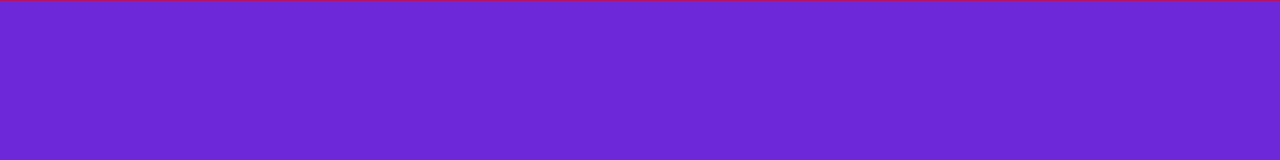
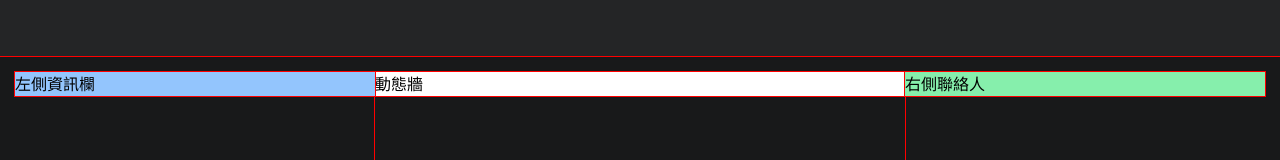
Before and after one commit to hungcurry/fb, a website built with webpack: page src/pages/index.html in a window 1280 px wide. Shown: the top 160 px of the page. Built offline with nearby package versions, Linux system fonts and the light colour scheme.

Commit message:
layout 初始化

```diff
--- a/src/pages/index.html
+++ b/src/pages/index.html
@@ -8,9 +8,26 @@
   <title><%= htmlWebpackPlugin.options.title %></title>
 </head>
 
-<body class="bg-violet-700">
+<body class="bg-fb-bg">
+  <header class="w-full h-[56px] bg-fb-header fixed top-0 left-0 right-0"></header>
+
   <!-- all your standard template here -->
+  <main class="container min-h-[100vh] pt-main-span flex">
+      <!-- 左側資訊欄 -->
+      <div class="w-full hidden sticky top-main-span max-w-[360px] h-full lg:block">
+        <p class=" bg-blue-300">左側資訊欄</p>
+      </div>
 
+      <!-- 動態牆 -->
+      <div class="w-full max-w-[744px] mx-auto h-[200vh]">
+        <p class="bg-white">動態牆</p>
+      </div>
+
+      <!-- 右側聯絡人 -->
+      <div class="w-full hidden sticky top-main-span max-w-[360px] h-full lg:block">
+        <p class="bg-green-300">右側聯絡人</p>
+      </div>
+  </main>
   <!-- all your standard template here -->
 </body>
 </html>
```
